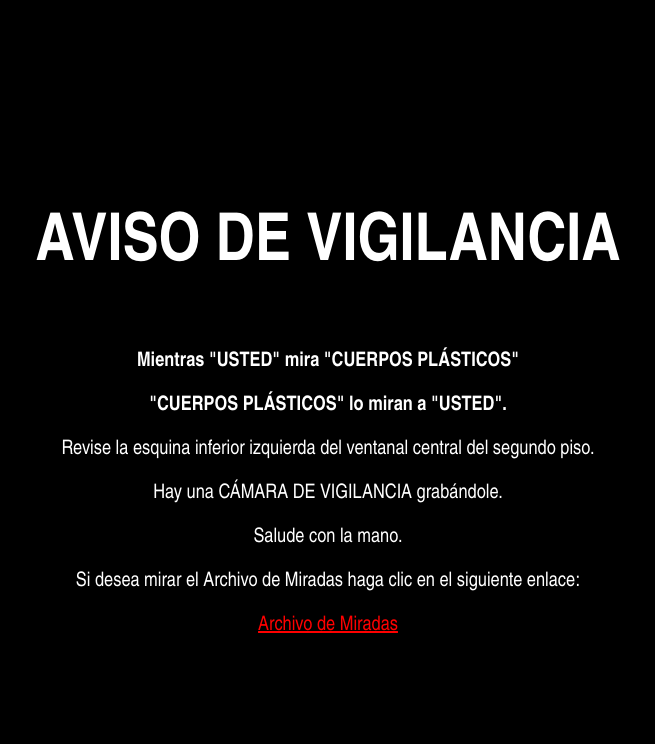
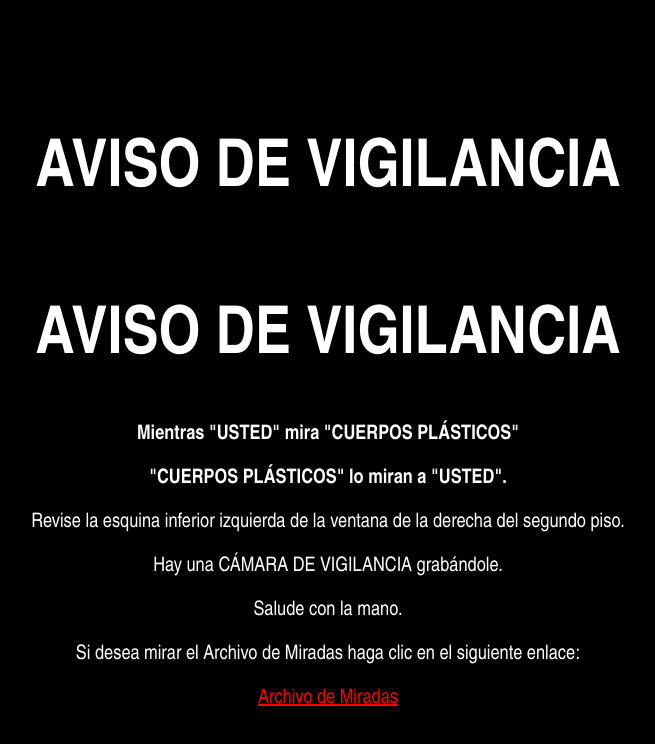
Before and after one commit to untaltoto/cuerposplasticos, a plain HTML site: page index 2.html in a window 1280 px wide. Shown: the whole page, without its empty margins (312-967 px from the left). Drawn offline with Linux system fonts and the light colour scheme.

Commit message:
Actualización index 2

```diff
--- a/index 2.html
+++ b/index 2.html
@@ -3,7 +3,7 @@
 <head>
   <meta charset="UTF-8">
   <meta name="viewport" content="width=device-width, initial-scale=1">
-  <title>AVISO DE VIGILANCIA</title>
+  <title>CUERPOS PLÁSTICOS</title>
   <link rel="stylesheet" href="style.css">
   <style>
     body {
@@ -32,9 +32,10 @@
 
 <body>
   <main>
+    <h1>AVISO DE VIGILANCIA</h1>
     <h3>Mientras "USTED" mira "CUERPOS PLÁSTICOS"</h3>
     <h3>"CUERPOS PLÁSTICOS" lo miran a "USTED".</h3>
-    <p>Revise la esquina inferior izquierda del ventanal central del segundo piso.</p>
+    <p>Revise la esquina inferior izquierda de la ventana de la derecha del segundo piso.</p>
     <p>Hay una CÁMARA DE VIGILANCIA grabándole.</p>
     <p>Salude con la mano.</p>
     <p>Si desea mirar el Archivo de Miradas haga clic en el siguiente enlace:</p>
```
